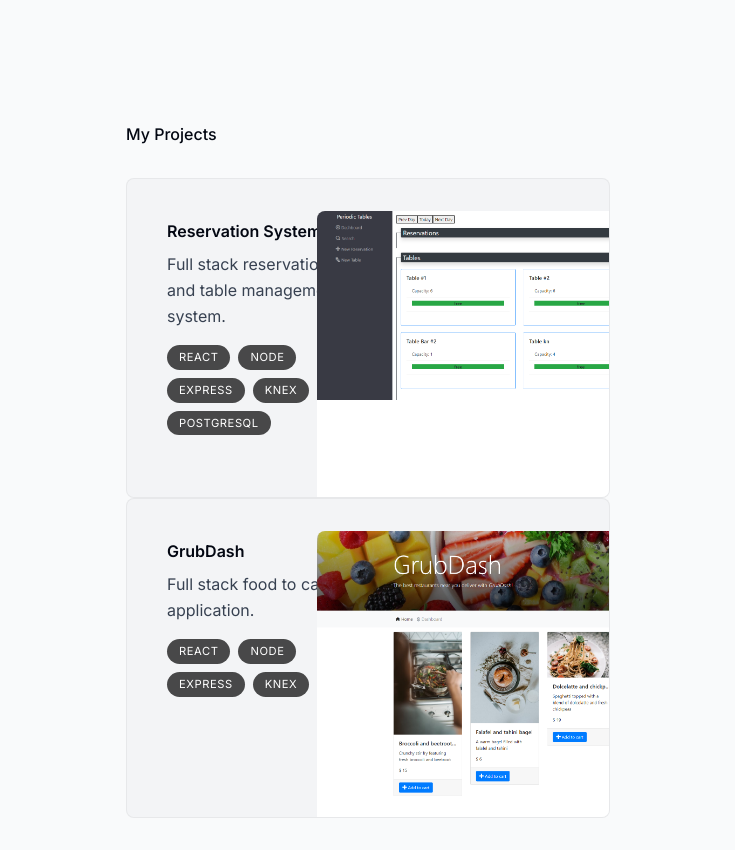
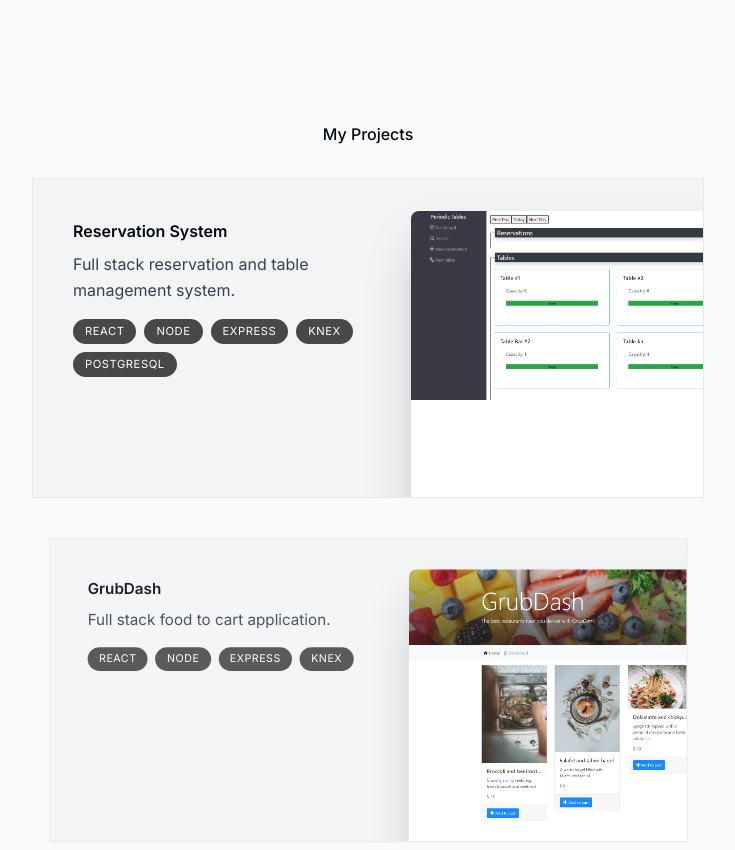
Before and after one commit to JonEast87/portfolio, a Next.js app: page / in a window 1280 px wide. Shown: the part 1060-1910 px from the top of the page, without its empty margins (272-1007 px from the left). Before the commit the page ends 1878 px from the top, so only its background shows below. Built offline with nearby package versions, Linux system fonts and the light colour scheme.

Commit message:
finished the project and projects animating, and fixed the card defects as well

```diff
--- a/app/layout.tsx
+++ b/app/layout.tsx
@@ -20,10 +20,7 @@
       <body
         className={`${inter.className} bg-gray-50 text-gray-950 relative pt-28 sm:pt-36`}
       >
-        <div
-          className="bg-[#fbe2e3] absolute top-[-6rem] -z-10 right-[11rem] h-[31.25rem]
-        w-[31.25rem] rounded-full blur-[10rem] sm:w-[68.75rem]"
-        ></div>
+        <div className="bg-[#fbe2e3] absolute top-[-6rem] -z-10 right-[11rem] h-[31.25rem] w-[31.25rem] rounded-full blur-[10rem] sm:w-[68.75rem]"></div>
         <div
           className="bg-[#dbd7fb] absolute top-[-1rem] -z-10 left-[-35rem] h-[31.25rem]
         w-[50rem] rounded-full blur-[10rem] sm:w-[68.75rem] md:left-[-33rem] lg:left-[-28rem] xl:left-[-15rem] 2xl:left-[-5rem]"
--- /dev/null
+++ b/components/project.tsx
@@ -0,0 +1,77 @@
+"use client";
+
+import React, { useRef } from "react";
+import Image from "next/image";
+import { projectsData } from "@/lib/data";
+import { motion, useScroll, useTransform } from "framer-motion";
+
+// Because the data object was already defined in data.ts using the typeof structure of the
+// objects will implicity declare the needed types
+type ProjectProps = (typeof projectsData)[number];
+
+export default function Project({
+  title,
+  description,
+  tags,
+  imageUrl,
+}: ProjectProps) {
+  // this is our target for the useScroll hook
+  const ref = useRef<HTMLDivElement>(null);
+  const { scrollYProgress } = useScroll({
+    target: ref,
+    offset: ["0 1", "1.33 1"],
+  });
+
+  const scaleProgress = useTransform(scrollYProgress, [0, 1], [0.8, 1]);
+  const opacityProgress = useTransform(scrollYProgress, [0, 1], [0.6, 1]);
+
+  return (
+    <motion.div
+      ref={ref}
+      style={{
+        scale: scaleProgress,
+        opacity: opacityProgress,
+      }}
+      className="mb-3 sm:mb-8 last:mb-0"
+    >
+      <section
+        className="group bg-gray-100 max-w-[42rem] border border-black/5 overflow-hidden sm:pr-8 relative sm:h-[20rem] even:pl-8
+    hover:bg-gray-200 transition"
+      >
+        <div className="pt-4 pb-8 px-5 sm:pl-10 sm:pr-2 sm:pt-10 sm:max-w-1/2 flex flex-col h-full group-even:ml-[18rem] group-odd:mr-[18rem]">
+          <h3 className="text-2x1 font-semibold">{title}</h3>
+          <p className="mt-2 leading-relaxed text-gray-700">{description}</p>
+          <ul className="flex flex-wrap sm:mt-4 gap-2 mt-auto">
+            {tags.map((tag, index) => (
+              <li
+                className="bg-black/[0.7] px-3 py-1 text-[0.7rem] uppercase tracking-wider text-white rounded-full"
+                key={index}
+              >
+                {tag}
+              </li>
+            ))}
+          </ul>
+        </div>
+
+        <Image
+          src={imageUrl}
+          alt="Jonathan portrait"
+          quality="95"
+          className="absolute hidden sm:block top-8 -right-40 w-[28.25rem] rounded-t-lg shadow-2xl
+        transition
+        group-hover:scale-105
+        group-hover:-translate-x-3
+        group-hover:translate-y-3
+        group-hover:-rotate-2
+
+        group-even-hover:translate-x-3
+        group-even-hover:translate-y-3
+        group-even-hover:rotate-2
+
+        group-even:right-[initial]
+        group-even:-left-40"
+        />
+      </section>
+    </motion.div>
+  );
+}
--- a/components/projects.tsx
+++ b/components/projects.tsx
@@ -1,11 +1,9 @@
-"use client";
+// removed use client here as I am seperating project and projects from each other
 
 import React from "react";
 import SectionHeading from "./section-heading";
-import Image from "next/image";
 import { projectsData } from "@/lib/data";
-
-import { motion } from "framer-motion";
+import Project from "./project";
 
 export default function Projects() {
   return (
@@ -22,35 +20,3 @@
     </section>
   );
 }
-
-// Because the data object was already defined in data.ts using the typeof structure of the
-// objects will implicity declare the needed types
-type ProjectProps = (typeof projectsData)[number];
-
-function Project({ title, description, tags, imageUrl }: ProjectProps) {
-  return (
-    <section className="bg-gray-100 max-w-[42rem] border border-black/5 rounded-lg overflow-hidden sm:pr-8 relative sm:h-[20rem] hover:bg-gray-200 transition sm:group-even:pl-8">
-      <div className="pt-4 pb-7 px-5 sm:pl-10 sm:pr-2 sm:pt-10 sm:max-w-[50%] flex flex-col h-full sm:group-even:ml-[18rem]">
-        <h3 className="text-2x1 font-semibold">{title}</h3>
-        <p className="mt-2 leading-relaxed text-gray-700">{description}</p>
-        <ul className="flex flex-wrap mt-4 gap-2">
-          {tags.map((tag, index) => (
-            <li
-              className="bg-black/[0.7] px-3 py-1 text-[0.7rem] uppercase tracking-wider text-white rounded-full"
-              key={index}
-            >
-              {tag}
-            </li>
-          ))}
-        </ul>
-      </div>
-
-      <Image
-        src={imageUrl}
-        alt="Jonathan portrait"
-        quality="95"
-        className="absolute top-8 -right-40 w-[28.25rem] rounded-t-lg shadow-2x1"
-      />
-    </section>
-  );
-}
--- a/components/section-heading.tsx
+++ b/components/section-heading.tsx
@@ -1,9 +1,13 @@
-import React from 'react'
+import React from "react";
 
 type SectionHeadingProps = {
-    children: React.ReactNode;
+  children: React.ReactNode;
+};
+
+export default function SectionHeading({ children }: SectionHeadingProps) {
+  return (
+    <h2 className="text-3x1 font-medium capitalize mb-8 text-center">
+      {children}
+    </h2>
+  );
 }
-
-export default function SectionHeading({ children }: SectionHeadingProps ) {
-  return <h2 className="text-3x1 font-medium capitalize mb-8">{children}</h2>;
-}
```
Also changed, not shown: components/section-divider.tsx (+6 -5 lines).
